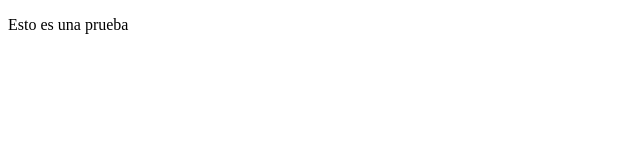
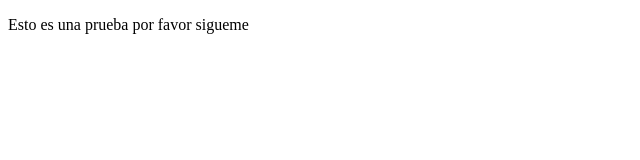
Before and after one commit to TheReyesDev/proyectoDemoCursoPrework, a plain HTML site: page index.html in a window 1280 px wide. Shown: the whole page, without its empty margins (0-640 px from the left). Drawn offline with Linux system fonts and the light colour scheme.

Commit message:
my second commit

```diff
--- a/index.html
+++ b/index.html
@@ -7,6 +7,6 @@
     <title>Document</title>
 </head>
 <body>
-    <p>Esto es una prueba</p>
+    <p>Esto es una prueba por favor sigueme</p>
 </body>
 </html>
```
